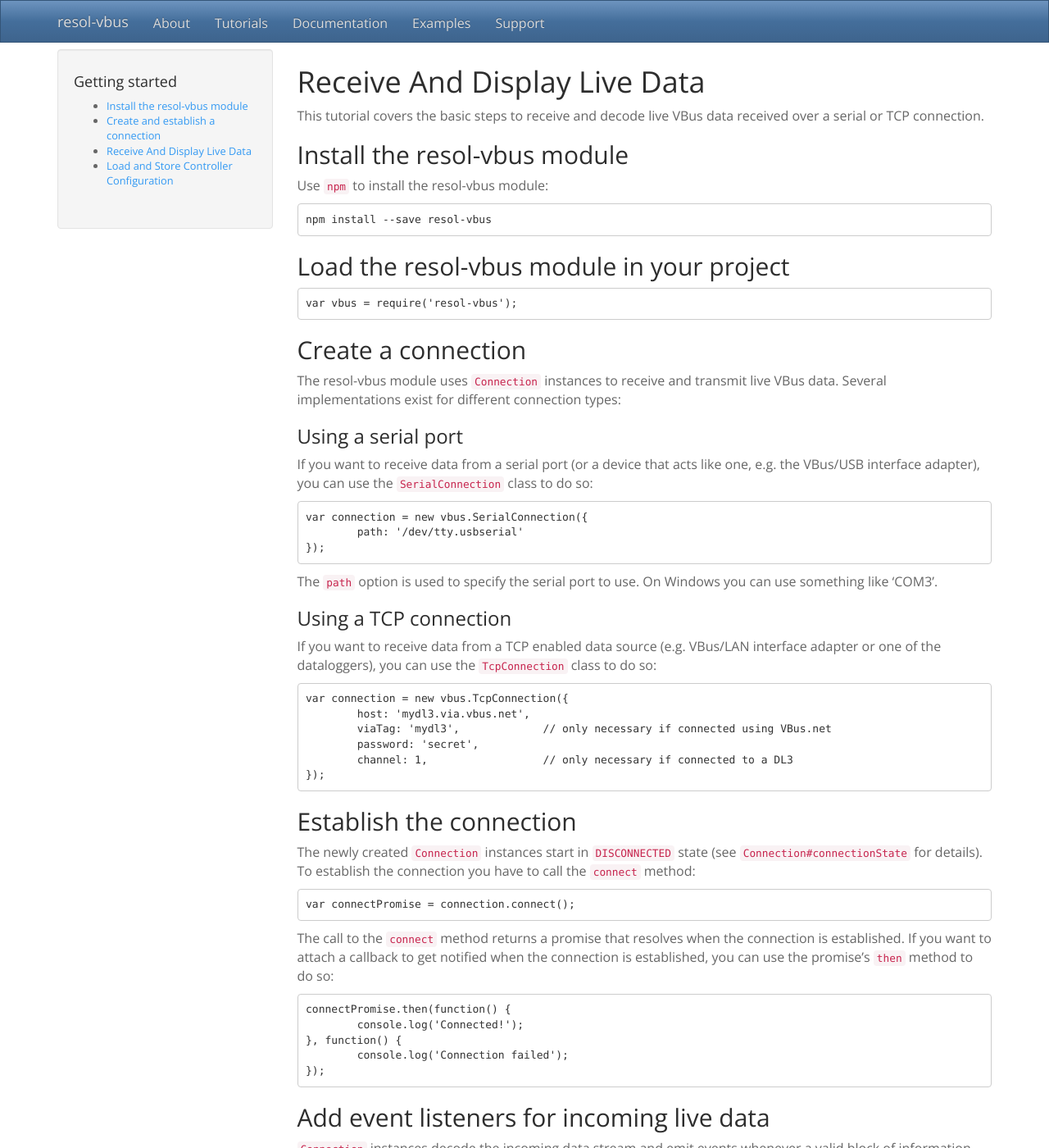
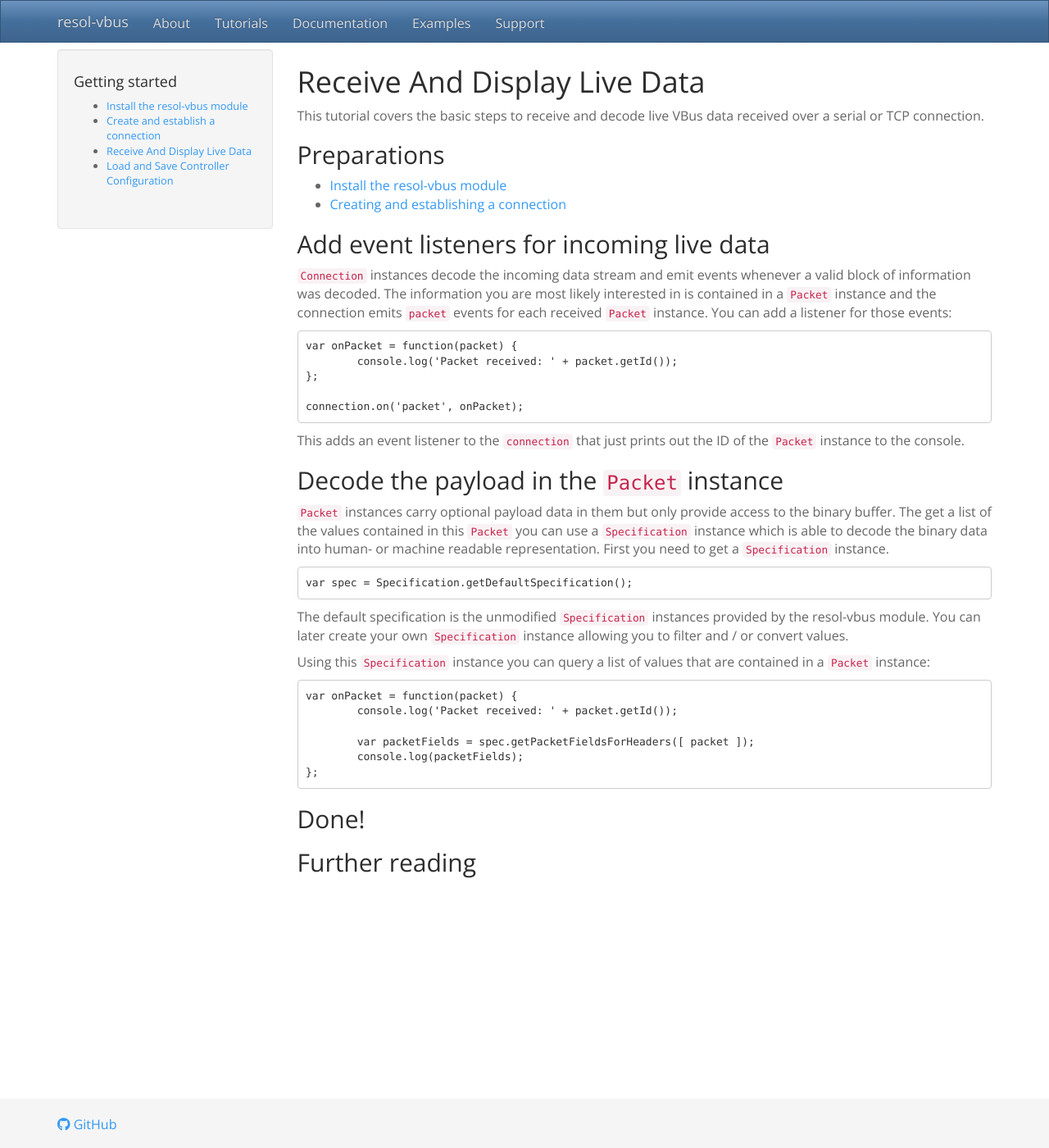
Before and after one commit to danielwippermann/resol-vbus, a Jekyll site: the page built from docs/live-data-tutorial.md, in a window 1280 px wide and 1400 px high. Shown: the whole window at 82% size. Built offline with Jekyll 4.4.1, drawn with Linux system fonts in a browser that asks for light colours; nearby versions of some CDN libraries; library files that are not in the unit come from our copies; Markdown is read by kramdown in place of the engine named in the settings.

```diff
--- a/docs/_layouts/tutorials.html
+++ b/docs/_layouts/tutorials.html
@@ -12,7 +12,7 @@
           <li><a href="installation-tutorial.html">Install the resol-vbus module</a></li>
           <li><a href="connection-tutorial.html">Create and establish a connection</a></li>
           <li><a href="live-data-tutorial.html">Receive And Display Live Data</a></li>
-          <li><a href="customizer-tutorial.html">Load and Store Controller Configuration</a></li>
+          <li><a href="customizer-tutorial.html">Load and Save Controller Configuration</a></li>
        </ul>
       </div>
     </div>
--- a/docs/live-data-tutorial.md
+++ b/docs/live-data-tutorial.md
@@ -6,59 +6,10 @@
 This tutorial covers the basic steps to receive and decode live VBus data received over a serial or TCP connection.
 
 
-## Install the resol-vbus module
+## Preparations
 
-Use `npm` to install the resol-vbus module:
-
-	npm install --save resol-vbus
-
-
-## Load the resol-vbus module in your project
-
-	var vbus = require('resol-vbus');
-
-
-## Create a connection
-
-The resol-vbus module uses `Connection` instances to receive and transmit live VBus data. Several implementations exist for different connection types:
-
-
-### Using a serial port
-
-If you want to receive data from a serial port (or a device that acts like one, e.g. the VBus/USB interface adapter), you can use the `SerialConnection` class to do so:
-
-	var connection = new vbus.SerialConnection({
-		path: '/dev/tty.usbserial'
-	});
-
-The `path` option is used to specify the serial port to use. On Windows you can use something like 'COM3'.
-
-
-### Using a TCP connection
-
-If you want to receive data from a TCP enabled data source (e.g. VBus/LAN interface adapter or one of the dataloggers), you can use the `TcpConnection` class to do so:
-
-	var connection = new vbus.TcpConnection({
-		host: 'mydl3.via.vbus.net',
-		viaTag: 'mydl3',             // only necessary if connected using VBus.net
-		password: 'secret',
-		channel: 1,                  // only necessary if connected to a DL3
-	});
-
-
-## Establish the connection
-
-The newly created `Connection` instances start in `DISCONNECTED` state (see `Connection#connectionState` for details). To establish the connection you have to call the `connect` method:
-
-	var connectPromise = connection.connect();
-
-The call to the `connect` method returns a promise that resolves when the connection is established. If you want to attach a callback to get notified when the connection is established, you can use the promise's `then` method to do so:
-
-	connectPromise.then(function() {
-		console.log('Connected!');
-	}, function() {
-		console.log('Connection failed');
-	});
+- [Install the resol-vbus module](installation-tutorial.html)
+- [Creating and establishing a connection](connection-tutorial.html)
 
 
 ## Add event listeners for incoming live data
```
Also changed, not shown: docs/customizer-example.md (added, +143 -0 lines), docs/customizer-tutorial.md (+18 -2 lines), docs/examples.md (+7 -0 lines), docs/tutorials.md (+2 -2 lines).
